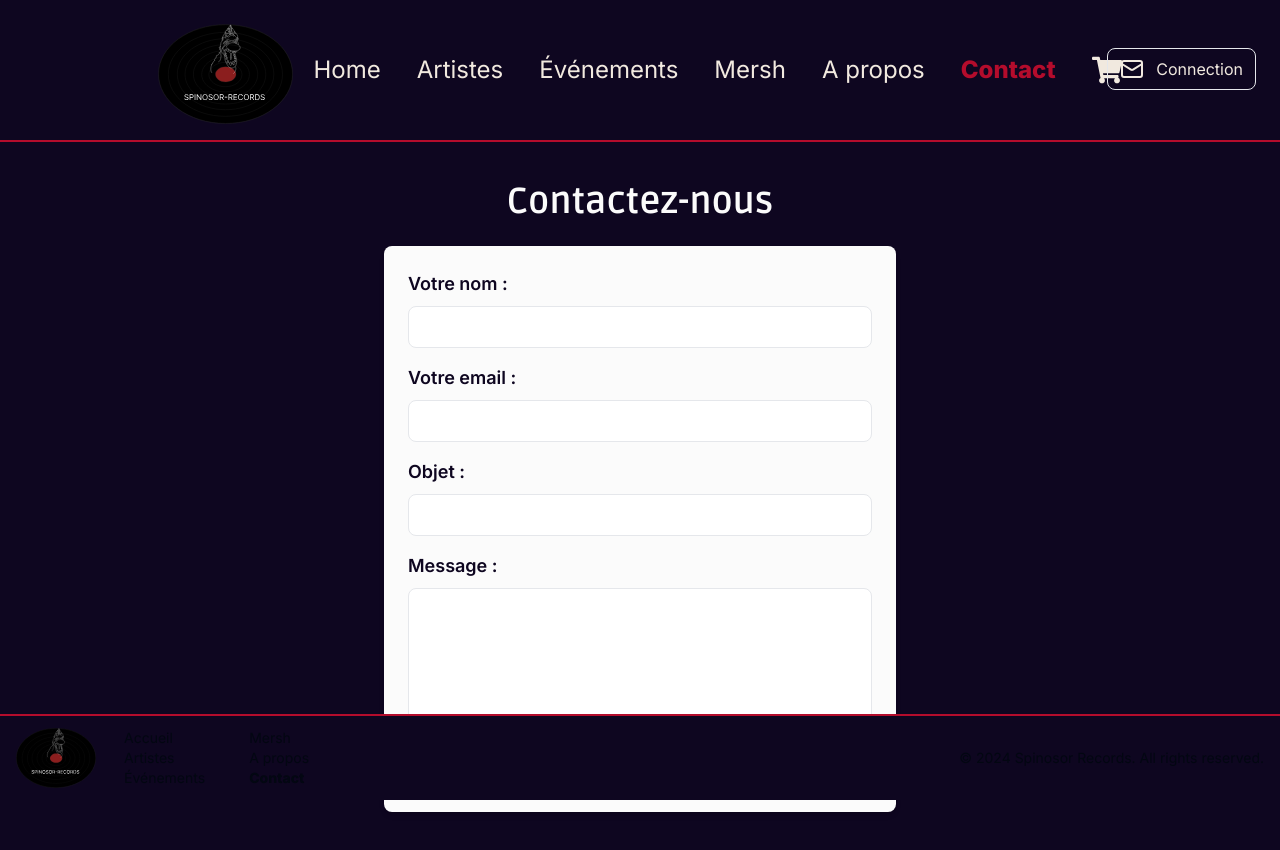
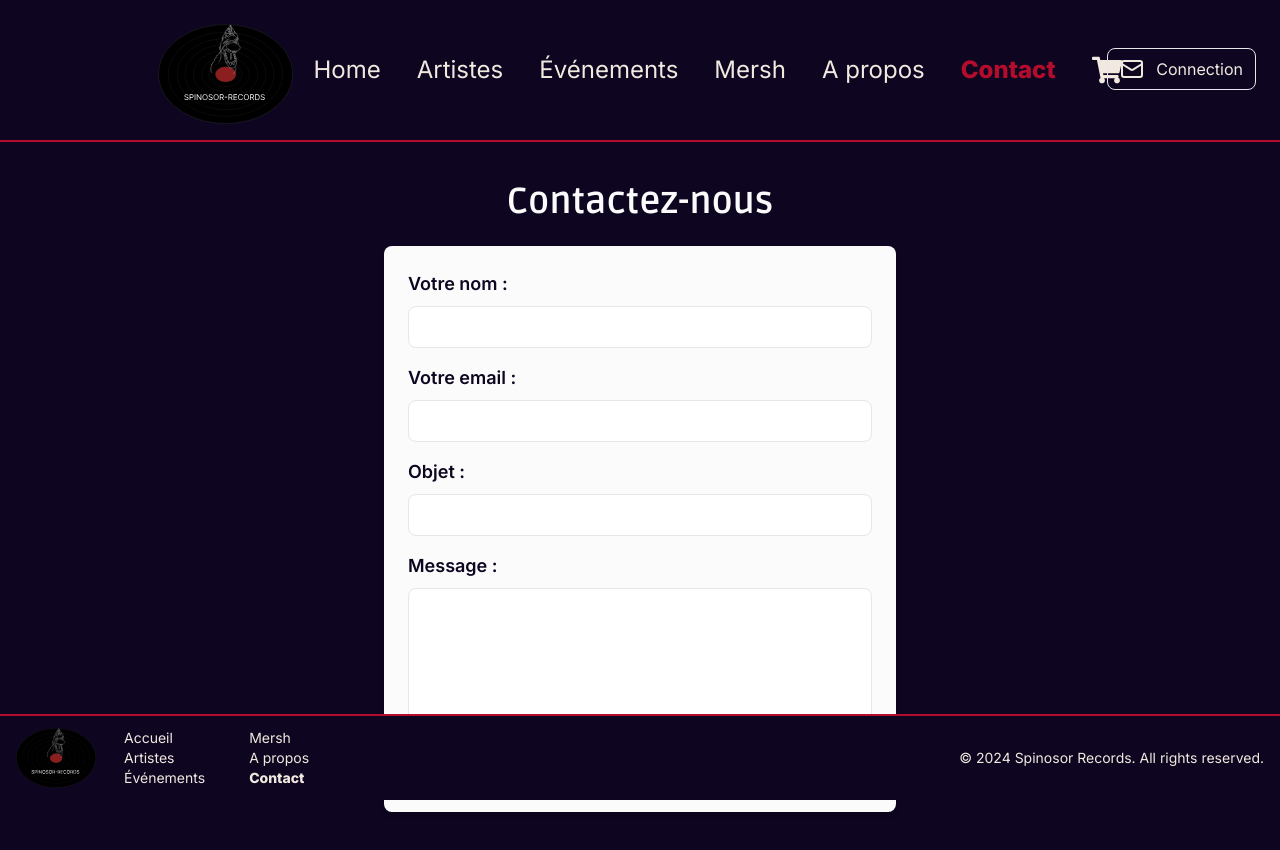
Before and after one commit to Funkysys/spinosor, a Next.js app: page /home/contact in a window 1280 px wide. Shown: the top 850 px of the page. Built offline with nearby package versions, Linux system fonts and the light colour scheme; no server answers; a web font is replaced by a local one; what tailwindcss-animated would draw is missing.

Commit message:
upgrade style footer links

```diff
--- a/components/Footer.tsx
+++ b/components/Footer.tsx
@@ -25,7 +25,7 @@ const Footer: React.FC = () => {
     fetchUser();
   }
   return (
-    <footer className="fixed bottom-0 px-4 py-3 w-[100vw] bg-perso-bg border-t-2 border-t-perso-red-one text-perso-perso-white-one-two">
+    <footer className="fixed bottom-0 px-4 py-3 w-[100vw] bg-perso-bg border-t-2 border-t-perso-red-one text-perso-white-two">
       <div className="flex flex-col md:flex-row justify-between items-center">
         <div className="flex items-center">
           <div className="mr-3 cursor-pointer animate-fade-right animate-once animate-duration-[1000ms] animate-ease-in-out ">
```
